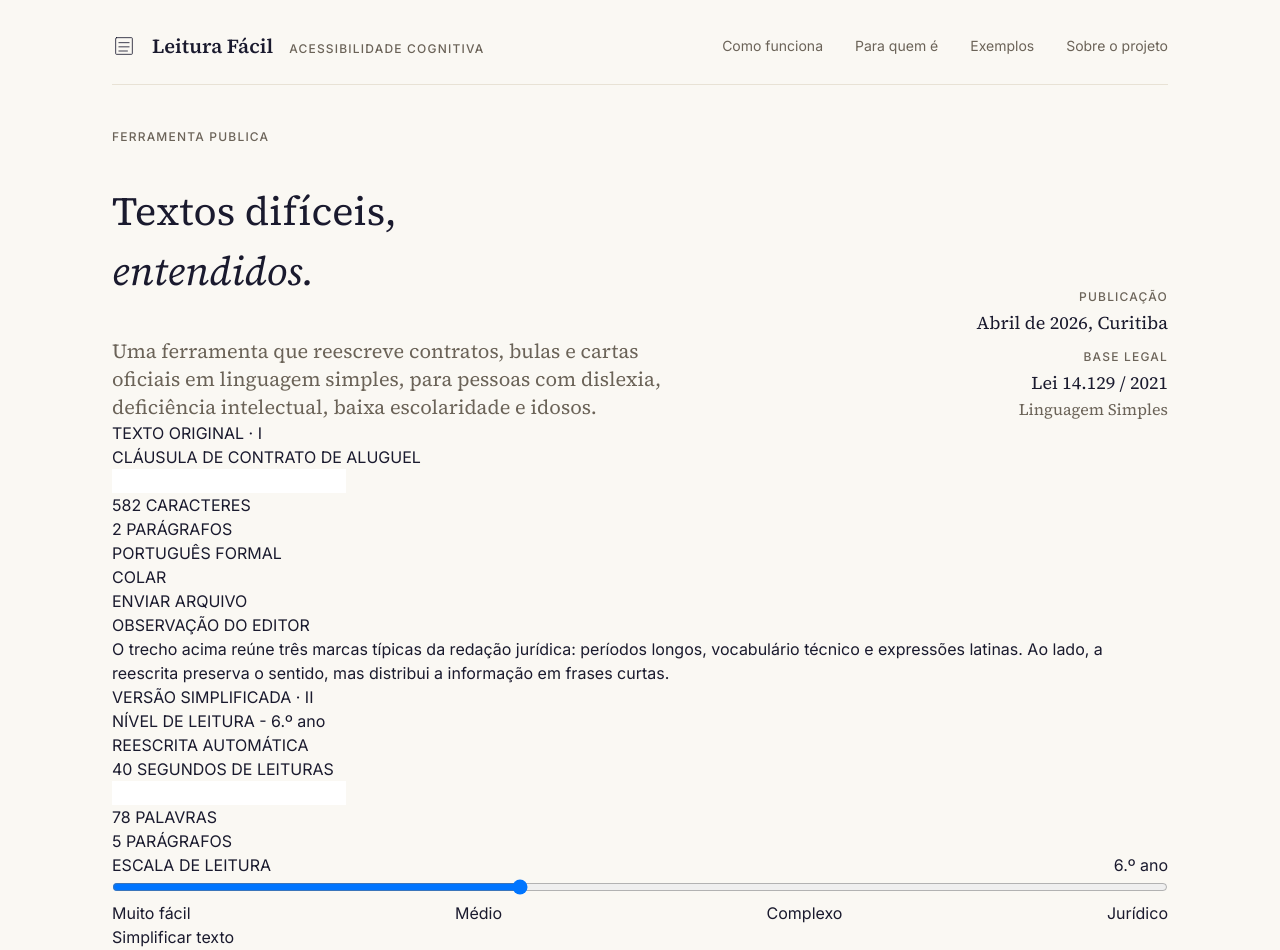
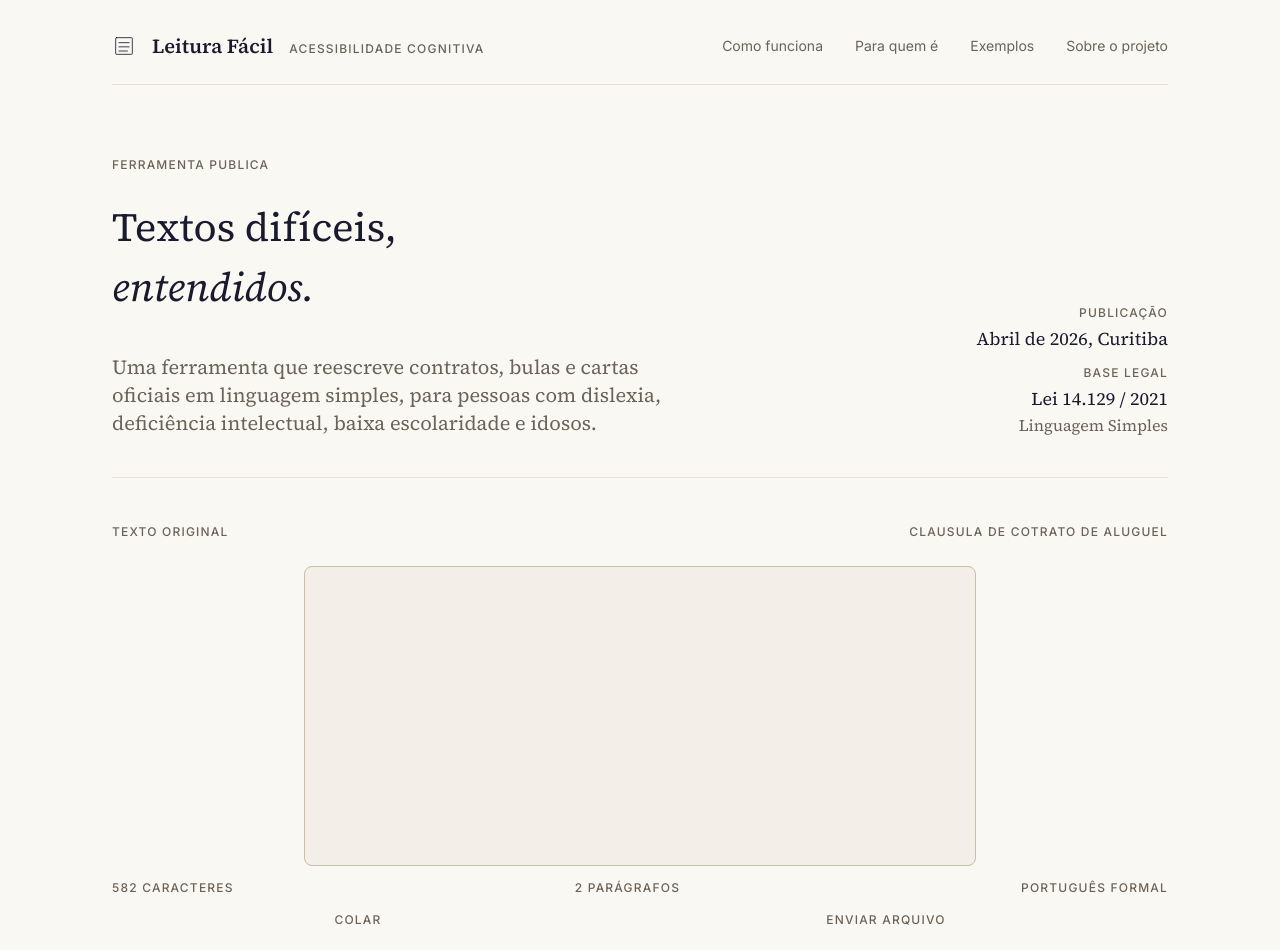
Before and after one commit to Carloslgp/EasyRead, a React (Vite) app: page / in a window 1280 px wide. Shown: the top 950 px of the page. Built offline with nearby package versions, Linux system fonts and the light colour scheme.

Commit message:
feat: style user input form layout

```diff
--- a/src/components/Form.tsx
+++ b/src/components/Form.tsx
@@ -1,6 +1,7 @@
 import { useState } from "react";
 import Paragraph from "./ui/Paragraph"
 import ReadingScale from "./ui/ReadingScale"
+import Button from "./ui/Button"
 
 
 
@@ -8,31 +9,58 @@ function Form(){
     const [gradeIndex, setGradeIndex] = useState(5);
     return(
 
-        <div>
+        <div className="mt-10 pt-10 border-t border-b border-1 border-border">
 
 
             <div>
 
-                <div>
-                    <div>
-                        <Paragraph label="TEXTO ORIGINAL · I"/>
+                <div className="w-full">
+                    <div className="flex items-center justify-between mb-6">
+                        <Paragraph label="TEXTO ORIGINAL"/>
 
-                        <p>CLÁUSULA DE CONTRATO DE ALUGUEL</p>
+                        <Paragraph label="CLAUSULA DE COTRATO DE ALUGUEL" />
                     </div>
 
-                    <input type="text" name="" id="" />
+                    <textarea
+                        className="
+                            w-full
+                            max-w-2xl
+                            mx-auto
+                            text-left
+                            block
+                            min-h-[300px]
+                            bg-original
+                            border border-text_border
+                            rounded-lg
+                            py-4
+                            px-7
+                            font-serif
+                            text-[14px]
+                            leading-9
+                            text-ink
+                            outline-none
+                            resize-none
+                            focus:ring-1
+                        "
+                    />
 
-                    <div>
-                        <Paragraph valor={582} label="CARACTERE"/>
-                        <Paragraph valor={2} label="PARÁGRAFO"/>
-                        <Paragraph label="PORTUGUÊS FORMAL"/>
-                        <p>COLAR</p>
-                        <p>ENVIAR ARQUIVO</p>
+                    <div className="my-2 border-b border-1 border-border">
+                        <div className="flex justify-between items-center">
+                            <Paragraph valor={582} label="CARACTERE"/>
+                            <Paragraph valor={2} label="PARÁGRAFO"/>
+                            <div className="hidden md:block">
+                                <Paragraph label="PORTUGUÊS FORMAL" />
+                            </div>
+                        </div>
+                        <div className="flex justify-around items-center my-2 mb-5">
+                            <Button label="COLAR"/>
+                            <Button label="ENVIAR ARQUIVO"/>
+                        </div>
                     </div>
 
-                    <div>
+                    <div className="flex-row  mb-8">
                         <Paragraph label="OBSERVAÇÃO DO EDITOR"/>
-                        <p>O trecho acima reúne três marcas típicas da redação jurídica: períodos longos, vocabulário técnico e expressões latinas. Ao lado, a reescrita preserva o sentido, mas distribui a informação em frases curtas.</p>
+                        <p className="mt-2 reading-text">{'O trecho acima reúne três marcas típicas da redação jurídica: períodos longos, vocabulário técnico e expressões latinas. Ao lado, a reescrita preserva o sentido, mas distribui a informação em frases curtas.'}</p>
 
                     </div>
 
@@ -41,7 +69,7 @@ function Form(){
 
                 <div>
                     <div>
-                        <Paragraph label="VERSÃO SIMPLIFICADA · II"/>
+                        <Paragraph label="VERSÃO SIMPLIFICADA"/>
                         <p>NÍVEL DE LEITURA - 6.º ano</p>
                     </div>
 
--- a/src/components/HeroSection.tsx
+++ b/src/components/HeroSection.tsx
@@ -3,7 +3,7 @@ function HeroSection(){
         <div className="md:flex">
 
             <div className="md:w-3/5">
-                <p className=" py-3 font-sans text-[12px] md:text-xs font-medium text-muted tracking-widest">
+                <p className=" pt-10 font-sans text-[12px] md:text-xs font-medium text-muted tracking-widest">
                     FERRAMENTA PUBLICA
                 </p>
                 <h2 className="font-serif text-[40px] font-normal py-6">
--- a/src/components/ui/Button.tsx
+++ b/src/components/ui/Button.tsx
@@ -0,0 +1,16 @@
+type InfoBadgeProps = {
+  label: string;
+};
+
+
+function Button({label} : InfoBadgeProps){
+
+    return (
+        <div>
+            <span className="font-sans md:text-[12px] text-[10px] md:text-xs font-medium text-muted tracking-widest">{label}</span>
+        </div>
+
+    )
+}
+
+export default Button
--- a/src/components/ui/Paragraph.tsx
+++ b/src/components/ui/Paragraph.tsx
@@ -10,8 +10,8 @@ function Paragraph({ valor, label} : InfoBadgeProps){
 
     return (
         <div>
-            {hasValor && <span>{valor + " "}</span>}
-            <span>{hasValor && valor > 1 ? `${label}S` : label}</span>
+            {hasValor && <span className="pt-3 pb-1 font-sans text-[12px] md:text-xs font-medium text-muted tracking-widest">{valor + " "}</span>}
+            <span className="font-sans md:text-[12px] text-[11px] md:text-xs font-medium text-muted tracking-widest">{hasValor && valor > 1 ? `${label}S` : label}</span>
         </div>
 
     )
--- a/src/index.css
+++ b/src/index.css
@@ -7,3 +7,9 @@ html,
 body {
     overflow-x: hidden;
 }
+
+@layer components {
+    .reading-text {
+        @apply font-serif text-[15px] leading-8 text-muted text-left;
+    }
+}
--- a/tailwind.config.js
+++ b/tailwind.config.js
@@ -15,8 +15,11 @@ export default {
         paper: '#faf8f3',
         muted: '#6b6358',
         border: '#e8e2d5',
+        original: '#f3efe8',
+        text_border: '#c9bfa8',
       },
     },
   },
   plugins: [],
+
 }
```
